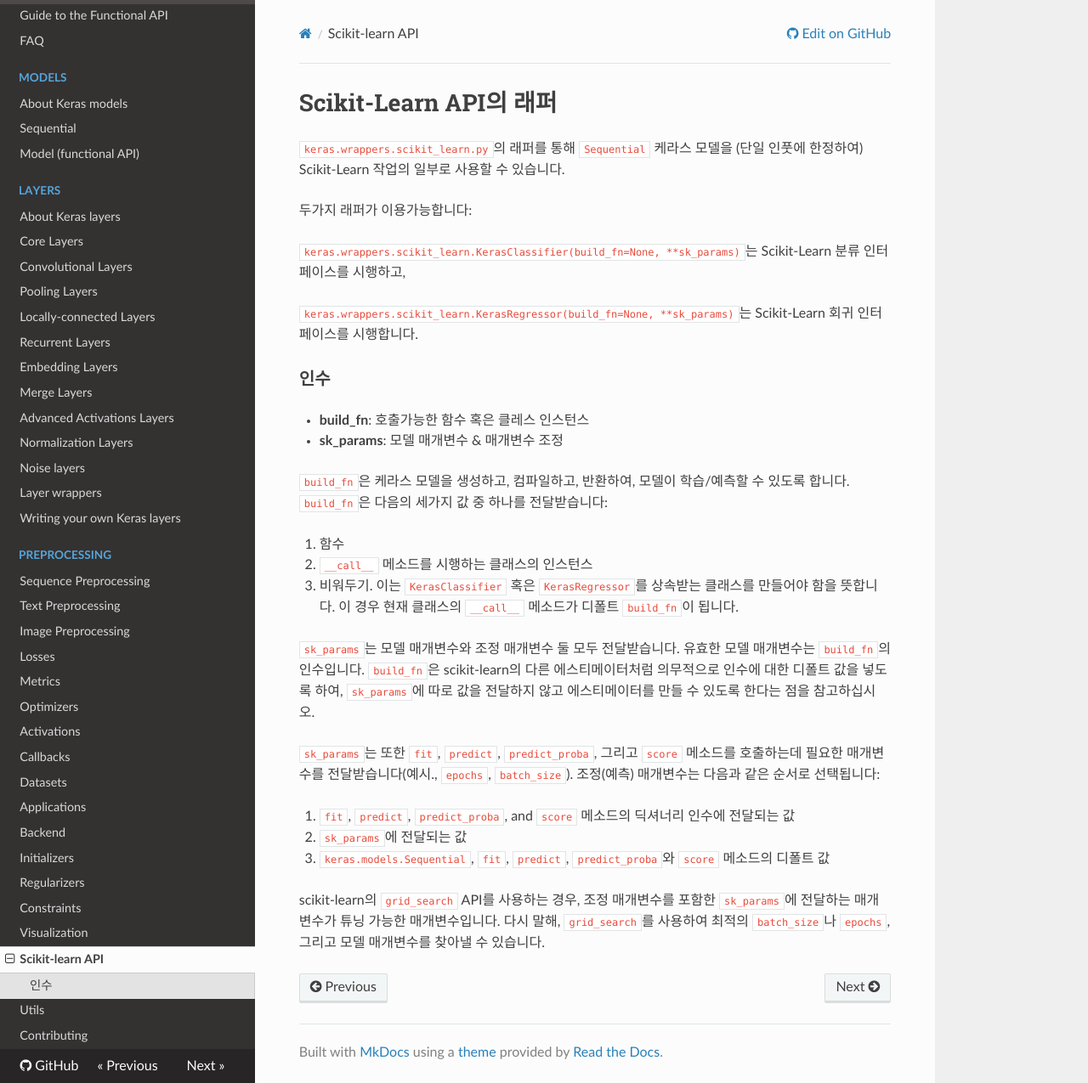
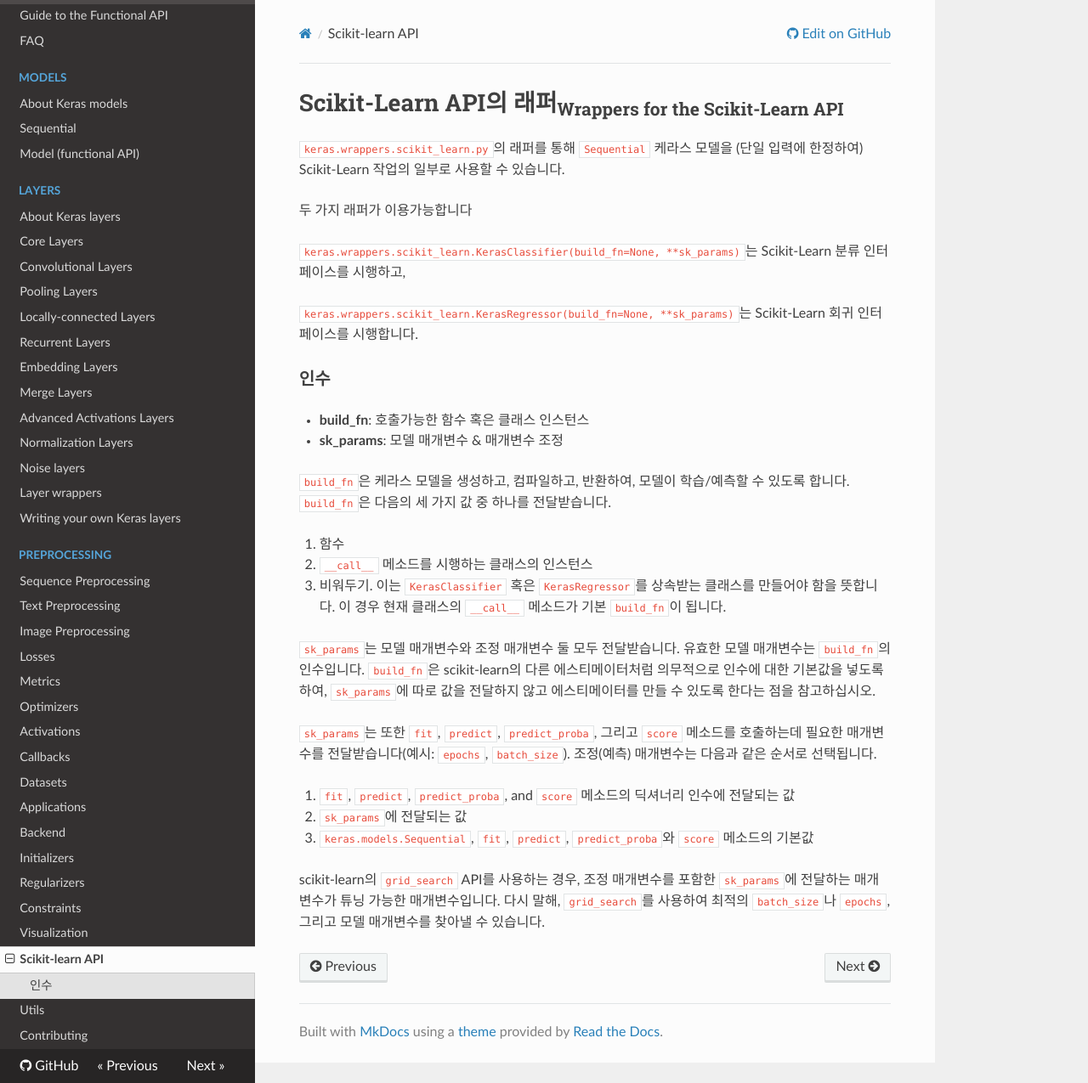
Before and after one commit to keras-team/keras-docs-ko, an MkDocs documentation site: the page built from sources/scikit-learn-api.md, in a window 1280 px wide and 1275 px high. Shown: the whole window at 85% size. Built offline with MkDocs 1.6.1, drawn with Linux system fonts in a browser that asks for light colours; nearby versions of some CDN libraries.

Commit message:
Update scikit-learn-api.md

```diff
--- a/sources/scikit-learn-api.md
+++ b/sources/scikit-learn-api.md
@@ -1,8 +1,8 @@
-# Scikit-Learn API의 래퍼
+# Scikit-Learn API의 래퍼<sub>Wrappers for the Scikit-Learn API</sub>
 
-`keras.wrappers.scikit_learn.py`의 래퍼를 통해 `Sequential` 케라스 모델을 (단일 인풋에 한정하여) Scikit-Learn 작업의 일부로 사용할 수 있습니다.
+`keras.wrappers.scikit_learn.py`의 래퍼를 통해 `Sequential` 케라스 모델을 (단일 입력에 한정하여) Scikit-Learn 작업의 일부로 사용할 수 있습니다.
 
-두가지 래퍼가 이용가능합니다:
+두 가지 래퍼가 이용가능합니다
 
 `keras.wrappers.scikit_learn.KerasClassifier(build_fn=None, **sk_params)`는 Scikit-Learn 분류 인터페이스를 시행하고,
 
@@ -10,34 +10,34 @@
 
 ### 인수
 
-- __build_fn__: 호출가능한 함수 혹은 클레스 인스턴스
+- __build_fn__: 호출가능한 함수 혹은 클래스 인스턴스
 - __sk_params__: 모델 매개변수 & 매개변수 조정
 
 `build_fn`은 케라스 모델을 생성하고, 컴파일하고, 반환하여,
 모델이 학습/예측할 수 있도록 합니다.
-`build_fn`은 다음의 세가지 값 중 하나를 전달받습니다:
+`build_fn`은 다음의 세 가지 값 중 하나를 전달받습니다.
 
 1. 함수
 2. `__call__` 메소드를 시행하는 클래스의 인스턴스
 3. 비워두기. 이는 `KerasClassifier` 혹은 `KerasRegressor`를 상속받는 클래스를
 만들어야 함을 뜻합니다. 이 경우 현재 클래스의 `__call__` 메소드가
-디폴트 `build_fn`이 됩니다.
+기본 `build_fn`이 됩니다.
 
 `sk_params`는 모델 매개변수와 조정 매개변수 둘 모두 전달받습니다.
 유효한 모델 매개변수는 `build_fn`의 인수입니다.
 `build_fn`은 scikit-learn의 다른 에스티메이터처럼 의무적으로 인수에 대한
-디폴트 값을 넣도록 하여, `sk_params`에 따로 값을 전달하지 않고 에스티메이터를 만들 수 있도록 한다는 점을
+기본값을 넣도록 하여, `sk_params`에 따로 값을 전달하지 않고 에스티메이터를 만들 수 있도록 한다는 점을
 참고하십시오.
 
 `sk_params`는 또한 `fit`, `predict`, `predict_proba`, 그리고 `score` 메소드를
-호출하는데 필요한 매개변수를 전달받습니다(예시., `epochs`, `batch_size`).
-조정(예측) 매개변수는 다음과 같은 순서로 선택됩니다:
+호출하는데 필요한 매개변수를 전달받습니다(예시: `epochs`, `batch_size`).
+조정(예측) 매개변수는 다음과 같은 순서로 선택됩니다.
 
 1. `fit`, `predict`, `predict_proba`, and `score` 메소드의
 딕셔너리 인수에 전달되는 값
 2. `sk_params`에 전달되는 값
 3. `keras.models.Sequential`, `fit`, `predict`, `predict_proba`와 `score` 메소드의
- 디폴트 값
+ 기본값
 
 scikit-learn의 `grid_search` API를 사용하는 경우, 조정 매개변수를 포함한 `sk_params`에 전달하는 매개변수가
 튜닝 가능한 매개변수입니다.
```
